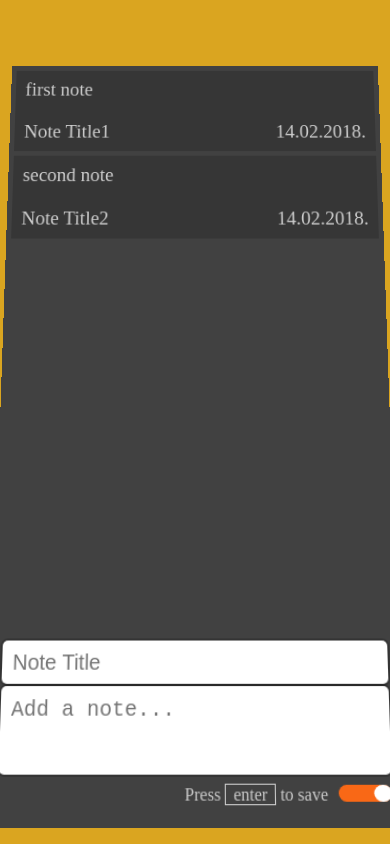
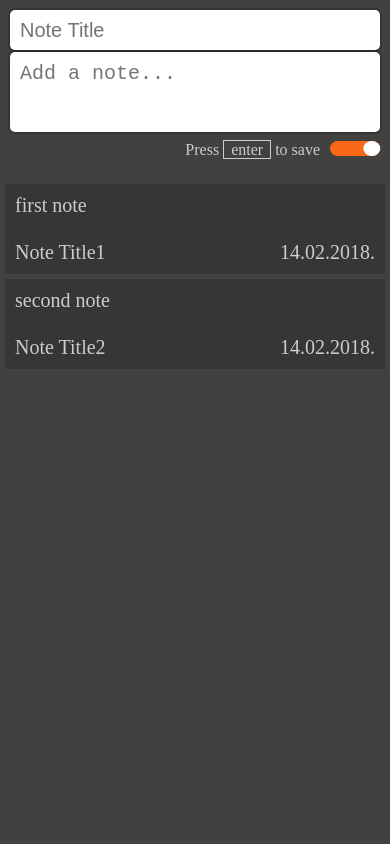
Before and after one commit to milosZed7/NoteApp, a React (Create React App) app: page / in a window 390 px wide. Built offline with nearby package versions, Linux system fonts and the light colour scheme.

Commit message:
add media queries for some component

```diff
--- a/src/App.css
+++ b/src/App.css
@@ -148,6 +148,10 @@ html {
 
 .title {
     text-transform: capitalize;
+    overflow: hidden;
+    text-overflow: ellipsis;
+    text-align: start;
+    width: 200px;
 }
 
 .date,
@@ -160,10 +164,6 @@ html {
     transition: transform 0.2s ease-in;
     justify-self: end;
     transform: translateX(0%);
-}
-
-.title {
-    justify-self: start;
 }
 
 .note-slider {
@@ -423,8 +423,6 @@ html {
 
 .save-edited-note :last-child {
     color: #F96816;
-    padding: 5px;
-    margin-left: -3px;
 }
 
 .save-edited-note :last-child:hover,
@@ -536,3 +534,25 @@ html {
 .note-modal-date {
     justify-self: end;
 }
+
+
+@media all and (max-width: 600px){
+    .note-component{
+        width: 100vh;
+        transform: perspective(0) rotate(0deg);
+        height: 100vh;
+    }
+    .note-content .title{
+        width: 150px;
+    }
+
+    .add-note{
+        order: -1;
+    }
+}
+
+@media all and (max-width: 400px){
+    .note-content .title{
+        width: 100px;
+    }
+}
```
